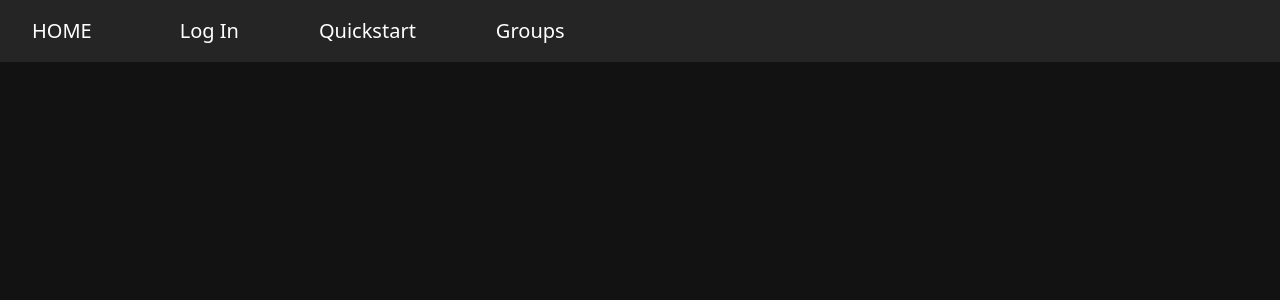
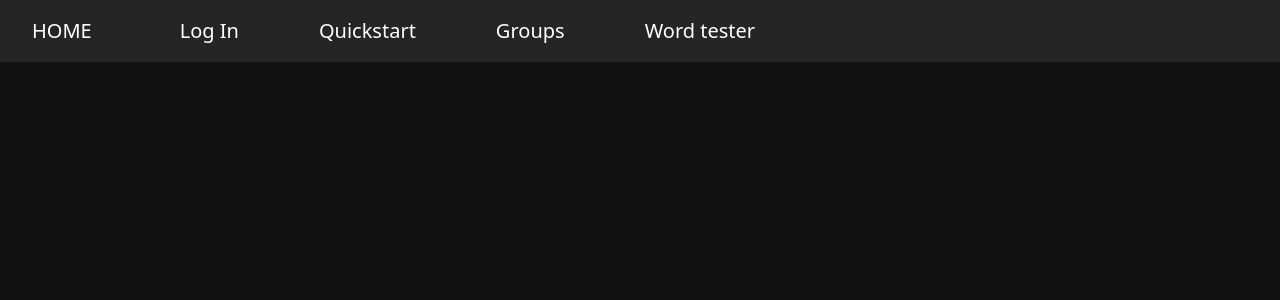
Before and after one commit to Siigull/Phordle, a Django app: page /group/1/group in a window 1280 px wide. Shown: the top 300 px of the page. Run offline with Django 4.2, Linux system fonts and the light colour scheme; data comes from the database, SQL or seed files in the repository; both versions use the stored data as it was after the commit; some libraries are stand-ins or nearby versions.

Commit message:
added image_upload to nav

```diff
--- a/Phordle/templates/base.html
+++ b/Phordle/templates/base.html
@@ -115,6 +115,9 @@
                 <li class='nav-item'>
                     <a class='nav-link' href="{% url 'group:group_list' %}">Groups</a>
                 </li>
+                <li class='nav-item'>
+                    <a class='nav-link' href="{% url 'image_upload:upload' %}">Word tester</a>
+                </li>
         </ul>
     </nav>
     <!-- Common header, navigation, etc. -->
```
Also changed, not shown: Phordle/db.sqlite3, Phordle/media/images/GettyImages-1219672105_web_dzWbgGO.webp (added).
